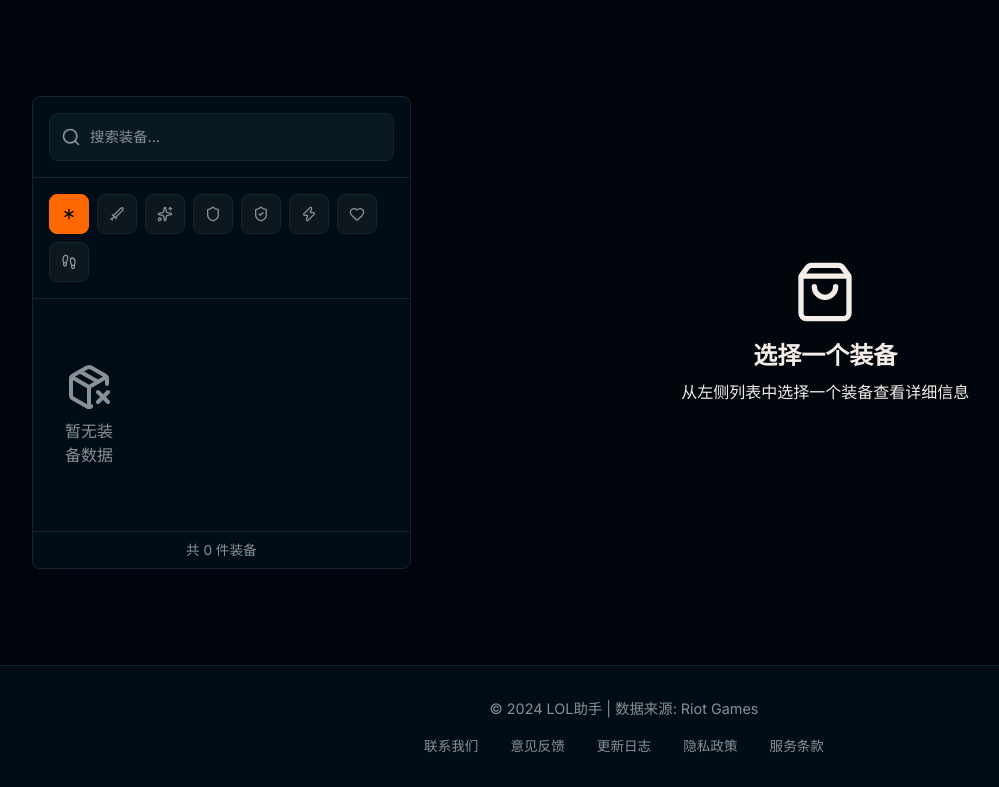
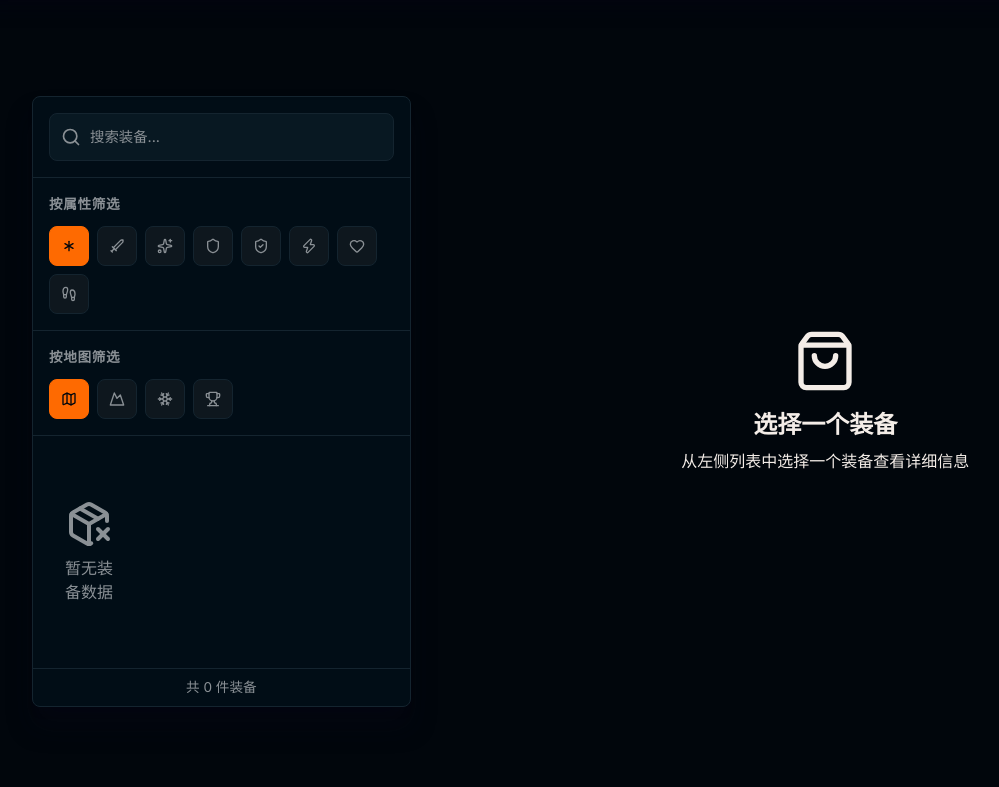
Before and after one commit to cruldra/loler, a FastAPI app: page /items/ in a window 1280 px wide. Shown: the part 65-852 px from the top of the page, without its empty margins (16-1015 px from the left). Before the commit the page ends 818 px from the top, so only its background shows below. Run offline with FastAPI, Linux system fonts and the light colour scheme; parts of the project's set-up code (start-up, migrations or seed data) failed here and were passed over; some libraries are stand-ins or nearby versions.

Commit message:
✨ feat(item_browser): 添加地图筛选功能
- 新增地图筛选部分，允许用户按地图筛选项目
- 添加相关样式以提升界面可读性
- 实现地图按钮的点击事件处理逻辑

```diff
--- a/templates/components/item_browser.html
+++ b/templates/components/item_browser.html
@@ -56,13 +56,22 @@
         border-bottom: 1px solid var(--border) !important;
     }
 
+    .filter-section-title {
+        font-size: 0.85rem !important;
+        font-weight: 600 !important;
+        color: var(--muted-foreground) !important;
+        margin-bottom: 0.75rem !important;
+        text-transform: uppercase;
+        letter-spacing: 0.05em;
+    }
+
     .item-filter-buttons {
         display: flex;
         gap: 0.5rem;
         flex-wrap: wrap;
     }
 
-    .item-filter-btn {
+    .item-filter-btn, .map-filter-btn {
         width: 2.5rem !important;
         height: 2.5rem !important;
         border-radius: var(--radius) !important;
@@ -78,13 +87,13 @@
         font-weight: 600 !important;
     }
 
-    .item-filter-btn:hover {
+    .item-filter-btn:hover, .map-filter-btn:hover {
         background: var(--accent) !important;
         color: var(--accent-foreground) !important;
         transform: scale(1.05) !important;
     }
 
-    .item-filter-btn.active {
+    .item-filter-btn.active, .map-filter-btn.active {
         background: var(--primary) !important;
         color: var(--primary-foreground) !important;
         border-color: var(--primary) !important;
@@ -229,6 +238,7 @@
 
     <!-- 筛选按钮 -->
     <div class="item-filter-container">
+        <div class="filter-section-title">按属性筛选</div>
         <div class="item-filter-buttons">
             <button class="item-filter-btn active" data-filter="all" title="全部">
                 <i data-lucide="asterisk" class="w-4 h-4"></i>
@@ -257,12 +267,39 @@
         </div>
     </div>
 
+    <!-- 地图筛选 -->
+    <div class="item-filter-container">
+        <div class="filter-section-title">按地图筛选</div>
+        <div class="item-filter-buttons">
+            <button class="map-filter-btn active" data-map="all" title="全部地图">
+                <i data-lucide="map" class="w-4 h-4"></i>
+            </button>
+            <button class="map-filter-btn" data-map="11" title="召唤师峡谷">
+                <i data-lucide="mountain" class="w-4 h-4"></i>
+            </button>
+            <button class="map-filter-btn" data-map="12" title="嚎哭深渊">
+                <i data-lucide="snowflake" class="w-4 h-4"></i>
+            </button>
+            <button class="map-filter-btn" data-map="35" title="竞技场">
+                <i data-lucide="trophy" class="w-4 h-4"></i>
+            </button>
+        </div>
+    </div>
+
     <!-- 装备网格 -->
     <div class="items-grid">
         <div class="items-container" id="itemsContainer">
             {% if items %}
                 {% for item_data in items %}
-                <a href="/items/{{ item_data.id }}" class="item-card" data-item-id="{{ item_data.id }}" data-item-name="{{ item_data.item.name }}" data-tags="{{ item_data.item.tags|join(',') }}" style="--index: {{ loop.index0 }}">
+                {% set maps_str = [] %}
+                {% if item_data.item.maps %}
+                    {% for map_id, available in item_data.item.maps.items() %}
+                        {% if available %}
+                            {% set _ = maps_str.append(map_id) %}
+                        {% endif %}
+                    {% endfor %}
+                {% endif %}
+                <a href="/items/{{ item_data.id }}" class="item-card" data-item-id="{{ item_data.id }}" data-item-name="{{ item_data.item.name }}" data-tags="{{ item_data.item.tags|join(',') }}" data-maps="{{ maps_str|join(',') }}" style="--index: {{ loop.index0 }}">
                     <img
                         src="https://ddragon.leagueoflegends.com/cdn/{{ version }}/img/item/{{ item_data.item.image.full }}"
                         alt="{{ item_data.item.name }}"
@@ -292,8 +329,10 @@
     const itemCards = document.querySelectorAll('.item-card');
     const itemCountSpan = document.getElementById('itemCount');
     const filterBtns = document.querySelectorAll('.item-filter-btn');
+    const mapFilterBtns = document.querySelectorAll('.map-filter-btn');
 
     let currentFilter = 'all';
+    let currentMapFilter = 'all';
     let searchTerm = '';
 
     // 搜索功能
@@ -304,7 +343,7 @@
         });
     }
 
-    // 筛选功能
+    // 属性筛选功能
     filterBtns.forEach(btn => {
         btn.addEventListener('click', function() {
             // 移除所有活跃状态
@@ -323,6 +362,25 @@
         });
     });
 
+    // 地图筛选功能
+    mapFilterBtns.forEach(btn => {
+        btn.addEventListener('click', function() {
+            // 移除所有活跃状态
+            mapFilterBtns.forEach(b => b.classList.remove('active'));
+
+            // 添加活跃状态
+            this.classList.add('active');
+            currentMapFilter = this.dataset.map;
+            filterItems();
+
+            // 添加点击动画
+            this.style.transform = 'scale(0.9)';
+            setTimeout(() => {
+                this.style.transform = '';
+            }, 150);
+        });
+    });
+
     function filterItems() {
         const searchTermLower = searchTerm.toLowerCase();
         let visibleCount = 0;
@@ -330,11 +388,13 @@
         itemCards.forEach(card => {
             const itemName = (card.dataset.itemName || card.querySelector('.item-name').textContent).toLowerCase();
             const itemTags = card.dataset.tags || '';
+            const itemMaps = card.dataset.maps || '';
 
             const matchesSearch = itemName.includes(searchTermLower);
             const matchesFilter = currentFilter === 'all' || itemTags.includes(currentFilter);
+            const matchesMapFilter = currentMapFilter === 'all' || itemMaps.includes(currentMapFilter);
 
-            if (matchesSearch && matchesFilter) {
+            if (matchesSearch && matchesFilter && matchesMapFilter) {
                 card.style.display = 'block';
                 visibleCount++;
             } else {
```
